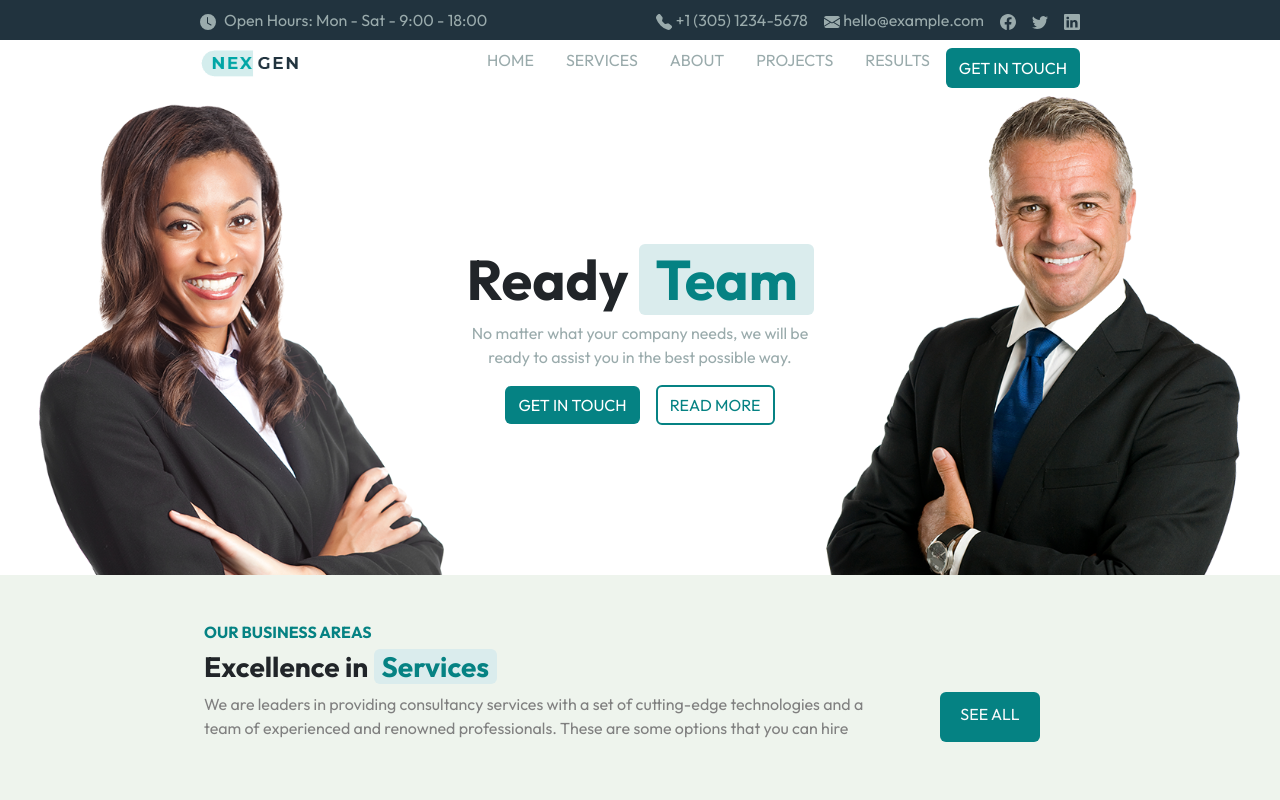
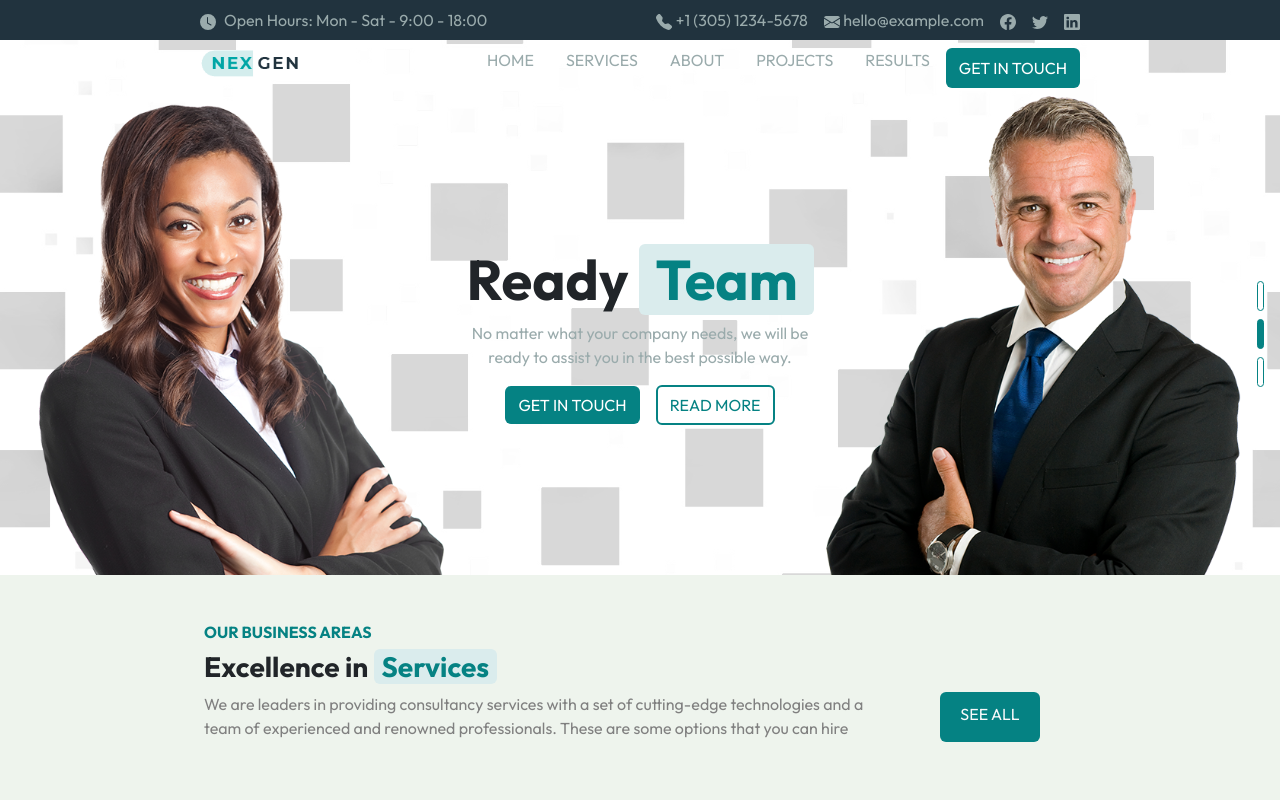
Before and after one commit to LeoneCarmelo/proj-html-vuejs, a Vue app: page / in a window 1280 px wide. Shown: the top 800 px of the page. Built offline with nearby package versions, Linux system fonts and the light colour scheme.

Commit message:
Add bg on header

```diff
--- a/src/components/PageHeader.vue
+++ b/src/components/PageHeader.vue
@@ -56,7 +56,12 @@ export default {
                 </span>
             </div>
         </div>
-        <div class="jumbotron d-flex">
+        <div class="jumbotron d-flex position-relative">
+            <div class="carousel_selector position-absolute">
+                <div class="sel_1"></div>
+                <div class="sel_2 my-2"></div>
+                <div class="sel_3"></div>
+            </div>
             <nav class="p-2 d-flex justify-content-between">
                 <div class="logo">
                     <img src="/logo.PNG" alt="" class="img-fluid">
@@ -98,10 +103,12 @@ header {
 
     .jumbotron {
         background-color: $light;
-        background-image: url('/images/bg-parallax.png');
-        background-position: top -90px center;
-        background-size: 2700px;
+        background-image: url('/images/bg-parallax.png'), url('/background-squares.jpg');
+        background-position: top -90px center, 100px -120px;
+        background-size: 2700px, cover;
         flex-direction: column;
+
+
 
         h1 {
             font-size: 3.5rem;
@@ -117,6 +124,10 @@ header {
 
             li {
                 cursor: pointer;
+            }
+
+            li:hover {
+                color: $dark-green
             }
 
             .logo {
@@ -152,6 +163,26 @@ header {
 
 
         }
+
+
     }
-}
-</style>
+
+    .carousel_selector {
+        right:1rem;
+        top:45%;
+    }
+    .sel_1,
+    .sel_2,
+    .sel_3 {
+        width: 7px;
+        height: 30px;
+        border: 1px solid $dark-green;
+        border-radius: 10px;
+        cursor: pointer;
+    }
+
+    .sel_2 {
+        background-color: $dark-green;
+    }
+
+}</style>
```
Also changed, not shown: public/background-squares.jpg (added).
